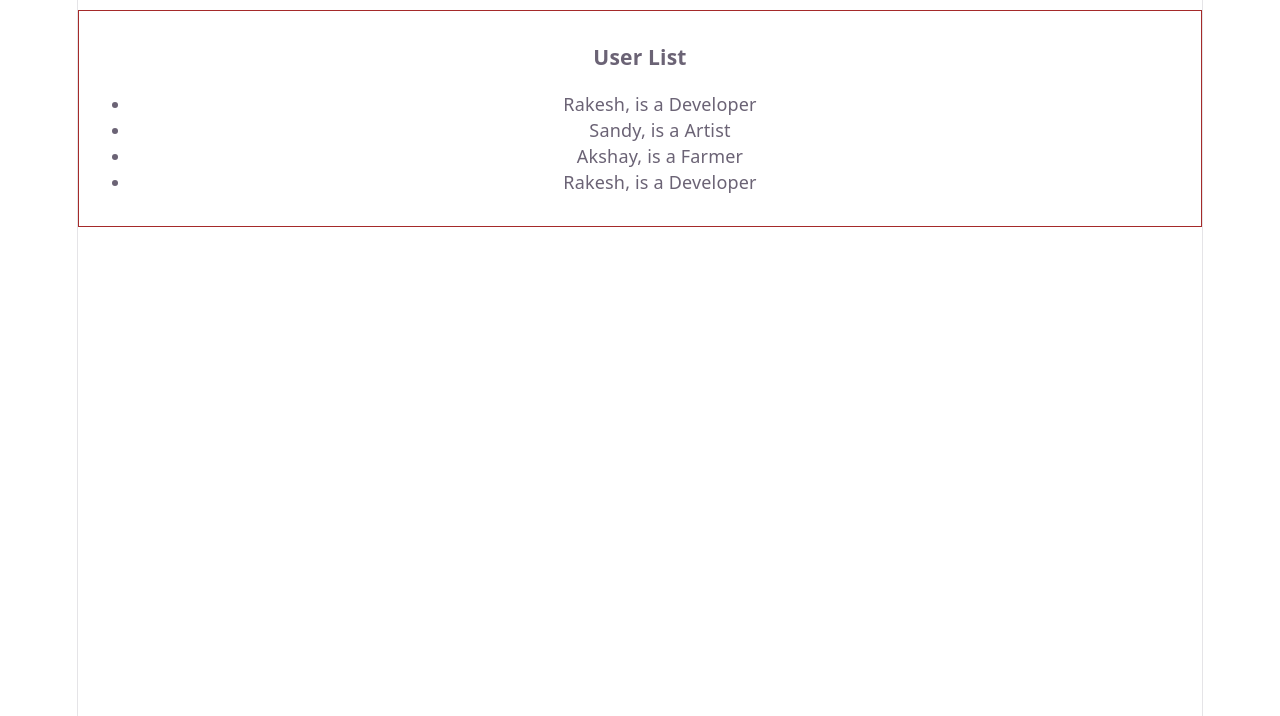
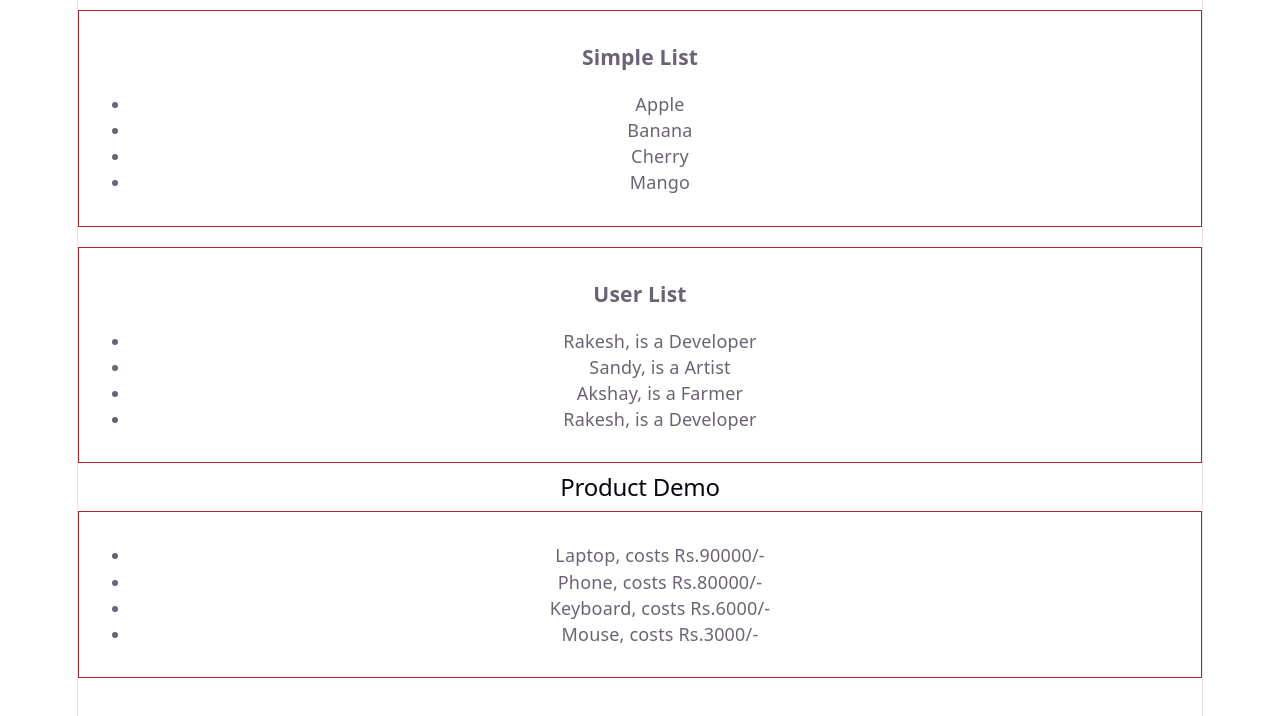
Before and after one commit to neerajkalyan999/SW_CSE_B1.4_Internship, a React (Vite) app in the folder DAY/DAY14/DAY14-react-app/: page / in a window 1280 px wide. Shown: the top 716 px of the page. Built offline with nearby package versions, Linux system fonts and the light colour scheme.

Commit message:
List ex3: Passing list as prop

```diff
--- a/DAY/DAY14/DAY14-react-app/src/App.jsx
+++ b/DAY/DAY14/DAY14-react-app/src/App.jsx
@@ -2,6 +2,8 @@
 import './App.css'
 import SimpleList from "./components/ListOne";
 import UserList from "./components/ListTwo";
+import ProductListDemo from "./components/ListThree";
+
 
 
 function App() {
@@ -9,8 +11,9 @@ function App() {
   return (
     <>
 
-      {/* <SimpleList /> */}
+      <SimpleList />
       <UserList />
+      <ProductListDemo />
     </>
   )
 }
--- /dev/null
+++ b/DAY/DAY14/DAY14-react-app/src/components/ListThree.jsx
@@ -0,0 +1,35 @@
+// Child component
+function ProductList({products}) {
+    return(
+        <div className="list-box">
+            {products.length === 0 ? (<p>No Products available</p>):(
+                <ul>
+                    {/* map() */}
+                    {products.map((product)=>(
+                        <li key={product.id}>
+                            {product.name}, costs Rs.{product.price}/-
+                        </li>
+                    ))}
+                </ul>
+            )}
+        </div>
+    )
+}
+
+// Parent Component
+function ProductListDemo() {
+    const products = [
+       {id: 1, name:"Laptop",price:90000},
+       {id: 2, name:"Phone",price:80000},
+       {id: 3, name:"Keyboard",price:6000},
+       {id: 4, name:"Mouse",price:3000},
+    ];
+
+    return(
+        <div>
+            <h2>Product Demo</h2>
+            <ProductList products={products} />
+        </div>
+    )
+}
+export default ProductListDemo;
```
